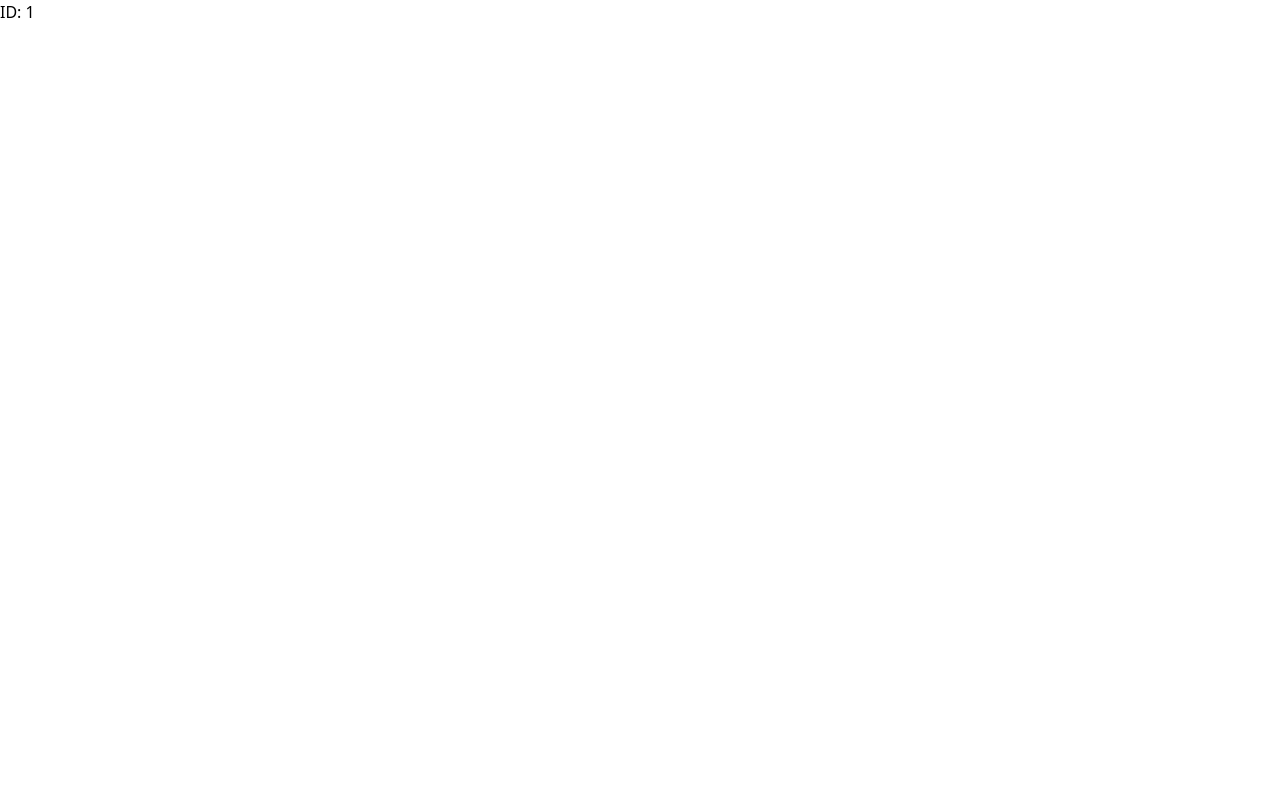
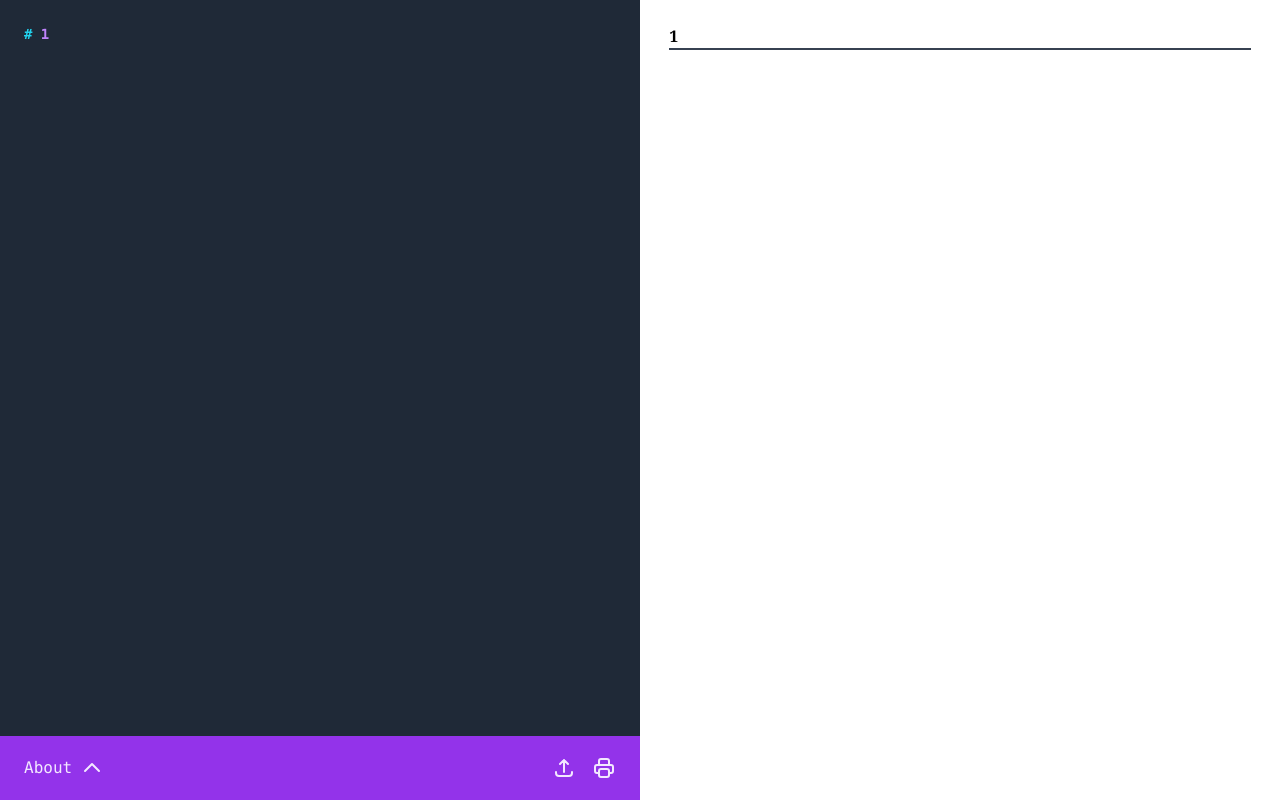
Before and after one commit to schoblaska/jotrecipes, a Next.js app: page /1 in a window 1280 px wide. Built offline with nearby package versions, Linux system fonts and the light colour scheme.

Commit message:
static recipe page that render param in editor

```diff
--- /dev/null
+++ b/src/components/App.tsx
@@ -0,0 +1,35 @@
+import React, { useState, useRef } from "react";
+import placeholder from "lib/placeholder";
+import parseRecipes from "lib/parseRecipes";
+import Recipe from "components/Recipe";
+import Editor from "components/Editor";
+import Nav from "components/Nav";
+
+const App = ({ initialText }: { initialText?: string }) => {
+  const [text, setText] = useState(initialText || placeholder);
+  const recipes = parseRecipes(text);
+  const printRef = useRef<HTMLDivElement>(null);
+
+  return (
+    <div className="grid grid-cols-2">
+      <div className="flex h-screen flex-col bg-gray-500">
+        <div className="no-scrollbar overflow-scroll">
+          <Editor value={text} setValue={setText} />
+        </div>
+        <Nav printRef={printRef} />
+      </div>
+      <div className="no-scrollbar h-screen overflow-scroll p-6">
+        <div
+          className="mx-auto max-w-prose font-serif print:pt-20"
+          ref={printRef}
+        >
+          {recipes.map((recipe, i) => (
+            <Recipe recipe={recipe} key={i} />
+          ))}
+        </div>
+      </div>
+    </div>
+  );
+};
+
+export default App;
--- a/src/pages/[id].tsx
+++ b/src/pages/[id].tsx
@@ -1,22 +1,23 @@
-import type { NextPage } from "next";
+import { GetStaticProps, GetStaticPaths } from "next";
+import App from "components/App";
 
-const RecipePage: NextPage = ({ markdown }) => {
-  return <p>{markdown}</p>;
+const RecipePage = ({ markdown }: { markdown: string }) => {
+  return <App initialText={markdown} />;
 };
 
-export async function getStaticProps({ params }) {
+export const getStaticProps: GetStaticProps = async ({ params }) => {
   return {
     props: {
-      markdown: `ID: ${params.id}`,
+      markdown: `# ${params?.id}`,
     },
   };
-}
+};
 
-export async function getStaticPaths() {
+export const getStaticPaths: GetStaticPaths = async () => {
   return {
     paths: [],
     fallback: "blocking",
   };
-}
+};
 
 export default RecipePage;
--- a/src/pages/index.tsx
+++ b/src/pages/index.tsx
@@ -1,36 +1,7 @@
-import React, { useState, useRef } from "react";
+import React from "react";
 import type { NextPage } from "next";
-import placeholder from "lib/placeholder";
-import parseRecipes from "lib/parseRecipes";
-import Recipe from "components/Recipe";
-import Editor from "components/Editor";
-import Nav from "components/Nav";
+import App from "components/App";
 
-const Home: NextPage = () => {
-  const [text, setText] = useState(placeholder);
-  const recipes = parseRecipes(text);
-  const printRef = useRef<HTMLDivElement>(null);
-
-  return (
-    <div className="grid grid-cols-2">
-      <div className="flex h-screen flex-col bg-gray-500">
-        <div className="no-scrollbar overflow-scroll">
-          <Editor value={text} setValue={setText} />
-        </div>
-        <Nav printRef={printRef} />
-      </div>
-      <div className="no-scrollbar h-screen overflow-scroll p-6">
-        <div
-          className="mx-auto max-w-prose font-serif print:pt-20"
-          ref={printRef}
-        >
-          {recipes.map((recipe, i) => (
-            <Recipe recipe={recipe} key={i} />
-          ))}
-        </div>
-      </div>
-    </div>
-  );
-};
+const Home: NextPage = () => <App />;
 
 export default Home;
```
